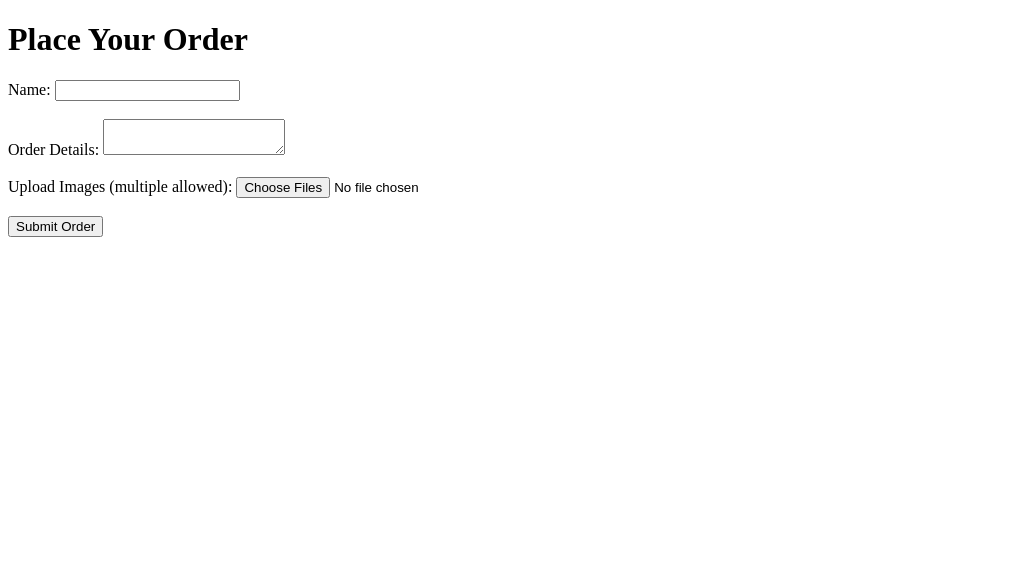
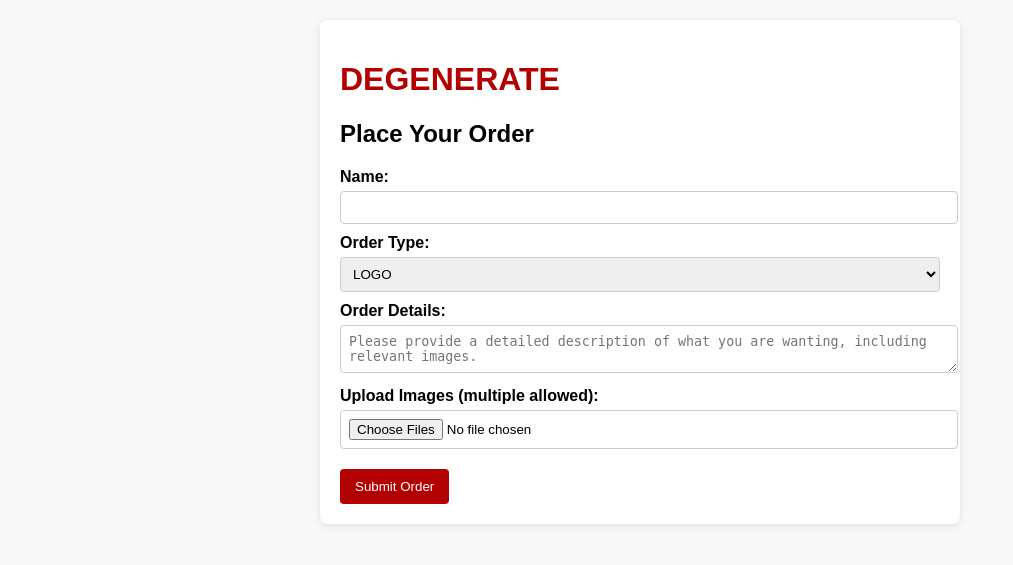
Before and after one commit to DegenerateVR/LogoWebapp, a Flask app: page / in a window 1280 px wide. Shown: the top 565 px of the page, without its empty margins (0-1013 px from the left). Run offline with Flask 3, Linux system fonts and the light colour scheme.

Commit message:
Add files via upload

```diff
--- a/templates/order_form.html
+++ b/templates/order_form.html
@@ -1,18 +1,41 @@
+<!-- templates/order_form.html -->
 <!DOCTYPE html>
 <html>
 <head>
-    <title>Place Your Order</title>
+    <title>Place Your Order - DEGENERATE</title>
+    <style>
+      body { font-family: Arial, sans-serif; background: #f8f8f8; margin: 0; padding: 20px; }
+      .container { max-width: 600px; margin: auto; background: #fff; padding: 20px; border-radius: 8px; box-shadow: 0 2px 8px rgba(0,0,0,0.1); }
+      h1 { color: #b30000; }
+      label { display: block; margin-top: 10px; font-weight: bold; }
+      input, textarea, select { width: 100%; padding: 8px; margin-top: 5px; border: 1px solid #ccc; border-radius: 4px; }
+      button { background: #b30000; color: #fff; border: none; padding: 10px 15px; margin-top: 20px; border-radius: 4px; cursor: pointer; }
+      button:hover { background: #a00000; }
+    </style>
 </head>
 <body>
-    <h1>Place Your Order</h1>
+  <div class="container">
+    <h1>DEGENERATE</h1>
+    <h2>Place Your Order</h2>
     <form method="POST" enctype="multipart/form-data">
-        <label>Name:</label>
-        <input type="text" name="name" required><br><br>
-        <label>Order Details:</label>
-        <textarea name="details" required></textarea><br><br>
-        <label>Upload Images (multiple allowed):</label>
-        <input type="file" name="images" multiple><br><br>
-        <button type="submit">Submit Order</button>
+      <label>Name:</label>
+      <input type="text" name="name" required>
+
+      <label>Order Type:</label>
+      <select name="order_type" required>
+        <option value="LOGO">LOGO</option>
+        <option value="EDIT">EDIT</option>
+        <option value="MEME">MEME</option>
+      </select>
+
+      <label>Order Details:</label>
+      <textarea name="details" required placeholder="Please provide a detailed description of what you are wanting, including relevant images."></textarea>
+
+      <label>Upload Images (multiple allowed):</label>
+      <input type="file" name="images" multiple>
+
+      <button type="submit">Submit Order</button>
     </form>
+  </div>
 </body>
 </html>
```
